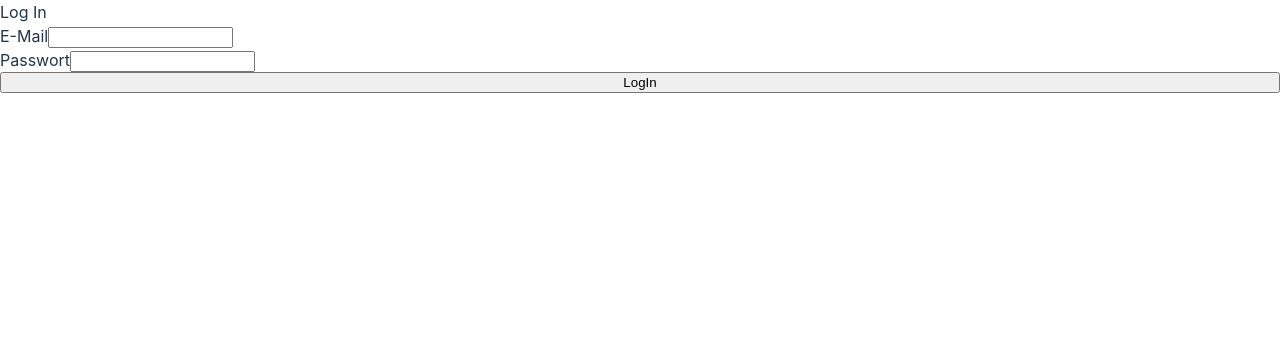
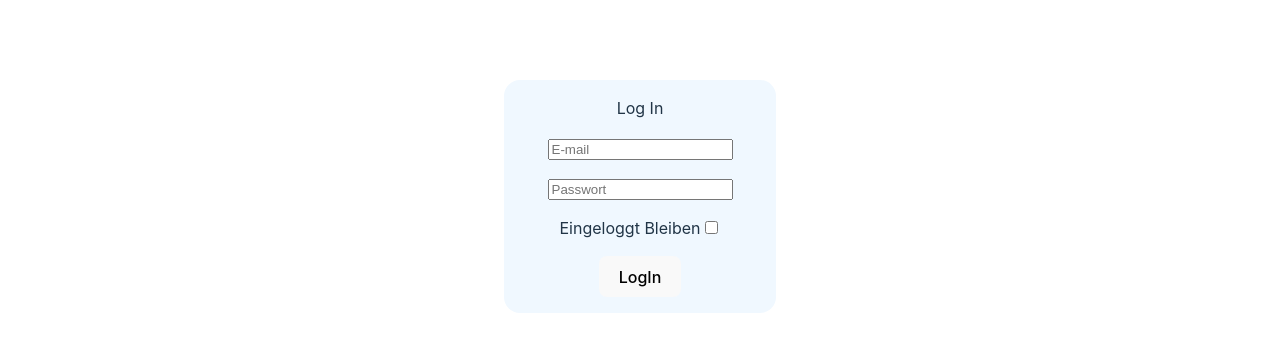
Before and after one commit to HOWHY-HTWK/howhy-frontend, a React (Vite) app in the folder reactFrontend/: page /editor in a window 1280 px wide. Shown: the top 352 px of the page. Built offline with nearby package versions, Linux system fonts and the light colour scheme; no server answers.

Commit message:
login input working

```diff
--- a/reactFrontend/src/components/LogIn.jsx
+++ b/reactFrontend/src/components/LogIn.jsx
@@ -1,18 +1,22 @@
-import React from 'react'
+import React, { createRef } from 'react'
 import axios from 'axios';
 import axiosClient from '../../axios-client.jsx'
 import { useStateContext } from '../contexts/ContextProvider.jsx';
 import './css/login.css'
 
 export default function LogIn(signIn) {
+  const emailRef = createRef()
+  const passwordRef = createRef()
 
   const { user, authenticated, setLoggedIn: setStatus } = useStateContext()
 
-  const handleLogin = (e) => {
+  function handleLogin(e) {
     e.preventDefault();
-    const email = "alex@alex.com";
-    const password = "password";
-    const remember = true;
+    const formData = new FormData(e.target)
+
+    const email = emailRef.current.value;
+    const password = passwordRef.current.value;
+    const remember = formData.remember;
 
     axiosClient.get('/sanctum/csrf-cookie')
       .then(response => {
@@ -28,11 +32,12 @@ export default function LogIn(signIn) {
 
   return (
     <div id="formwrapper">
-      Log In
-      <form className="vertical" onSubmit={handleLogin}>
-        <label>E-Mail<input name="email"/></label>
-        <label>Passwort<input name="password"/></label>
-        <button type="submit">LogIn</button>
+      <form method="post" className="vertical" onSubmit={handleLogin}>
+        <span>Log In</span>
+        <label><input ref={emailRef} type="email" name="email" placeholder='E-mail' /></label>
+        <label><input ref={passwordRef} type="password" name="password" placeholder='Passwort' /></label>
+        <label>Eingeloggt Bleiben<input type='checkbox' name='remember'></input></label>
+        <button className="button" type="submit">LogIn</button>
       </form>
     </div>
   )
--- a/reactFrontend/src/components/css/login.css
+++ b/reactFrontend/src/components/css/login.css
@@ -1,9 +1,16 @@
 #formwrapper{
-    /* display: flex;
-    flex-direction: column;    */
+    display: flex;
+    flex-direction: column;
+    width: 15rem;
+    margin: 5rem auto;
+    background-color: aliceblue;
+    padding: 1rem;
+    border-radius: 1rem;
 }
 
 .vertical{
     display: flex;
+    gap: 1rem;
     flex-direction: column;
+    align-items: center;
 }
--- a/reactFrontend/src/contexts/ContextProvider.jsx
+++ b/reactFrontend/src/contexts/ContextProvider.jsx
@@ -15,7 +15,6 @@ export const ContextProvider = ({children}) => {
         _setAuthenticated(authenticated)
         if (authenticated){
             localStorage.setItem('ACCESS_TOKEN', authenticated);
-
         } else {
             localStorage.removeItem('ACCESS_TOKEN')
         }
--- a/reactFrontend/src/main.jsx
+++ b/reactFrontend/src/main.jsx
@@ -30,10 +30,6 @@ const router = createBrowserRouter([
   {
     path: "/",
     element: <App />,
-  },
-  {
-    path: "/login/",
-    element: <LogIn></LogIn>
   }
 ]);
 
```
